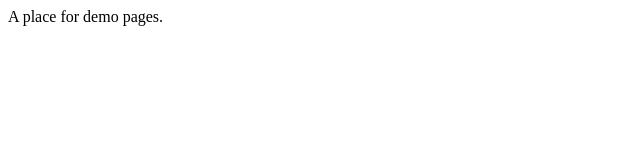
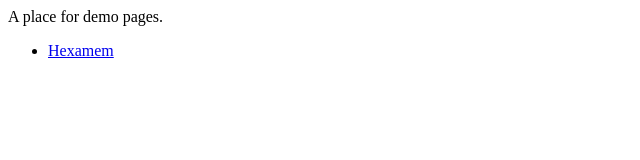
Before and after one commit to iamovrhere/iamovrhere.github.io, a plain HTML site: page index.html in a window 1280 px wide. Shown: the full height of the page, 0-640 px from the left. Drawn offline with Linux system fonts and the light colour scheme.

Commit message:
[Add]: Adding Hexamem to demo list
This is done via a submodule to keep it up to date.

```diff
--- a/index.html
+++ b/index.html
@@ -1 +1,4 @@
 A place for demo pages.
+<ul>
+  <li><a href="./Hexamem/public_html/index.html" target="_blank">Hexamem</a></li>
+</ul>
```
Also changed, not shown: 1 other file.
